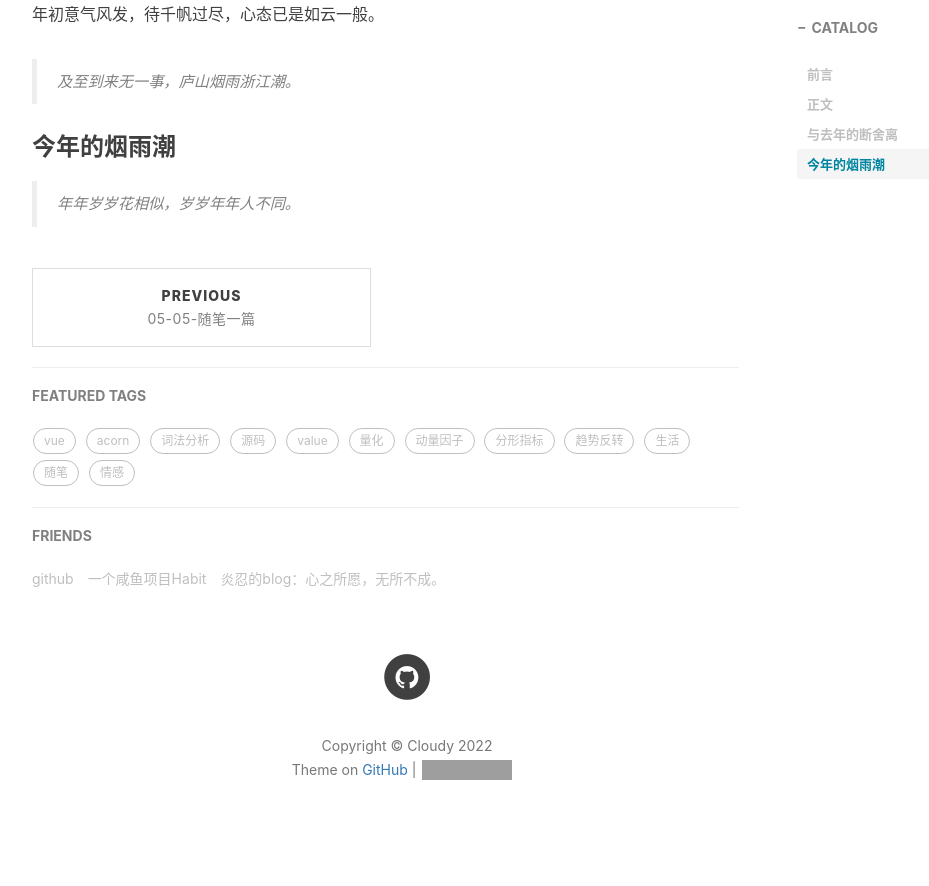
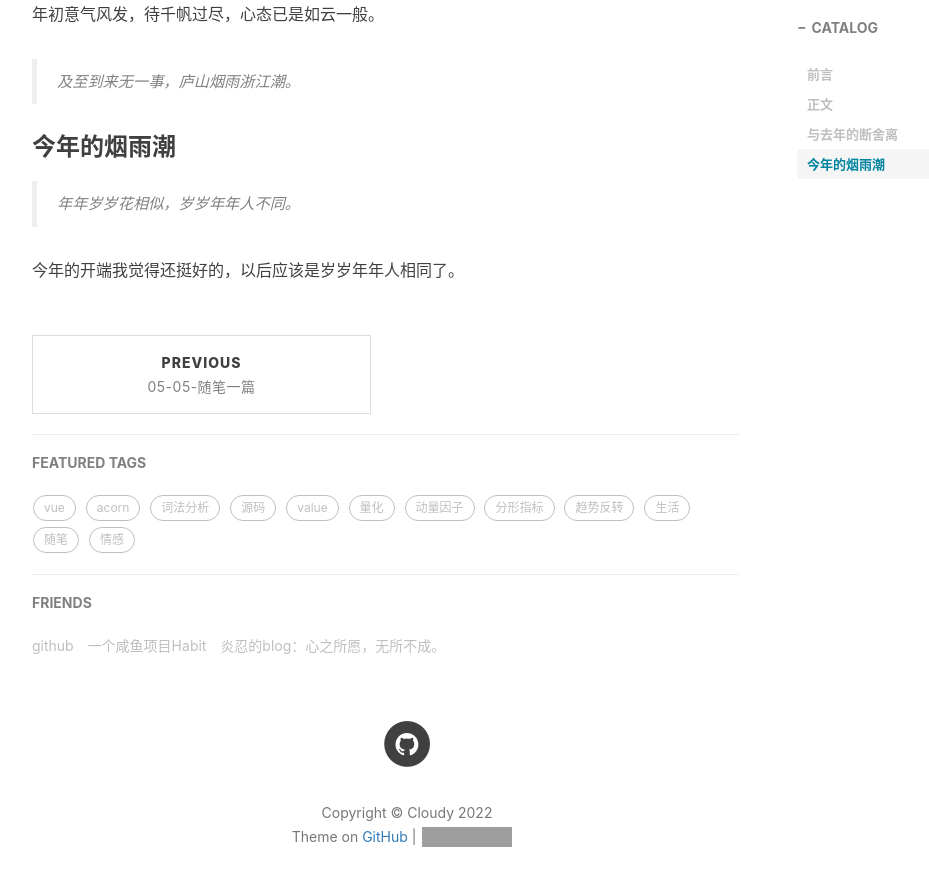
Before and after one commit to zhykirby/zhykirby.github.io, a Jekyll site: the page built from _posts/2022-01-12-随笔一篇.md, in a window 1280 px wide and 900 px high, scrolled down 1260 px. Shown: the top 886 px of the window, without its empty margins (233-1162 px from the left). Built offline with Jekyll 4.4.1, drawn with Linux system fonts in a browser that asks for light colours; nearby versions of some CDN libraries; comment, search, counter and statistics services are not loaded; grey boxes are pictures that could not be loaded.

Commit message:
Update 2022-01-12-随笔一篇.md

```diff
--- a/_posts/2022-01-12-随笔一篇.md
+++ b/_posts/2022-01-12-随笔一篇.md
@@ -41,3 +41,5 @@ tags:
 ### 今年的烟雨潮
 
 > 年年岁岁花相似，岁岁年年人不同。
+
+今年的开端我觉得还挺好的，以后应该是岁岁年年人相同了。
```
